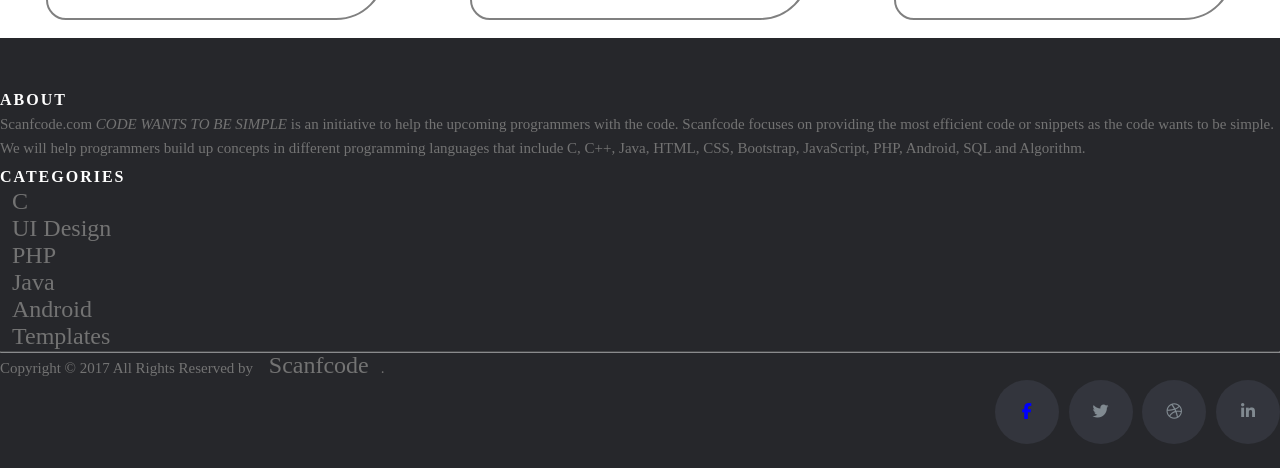
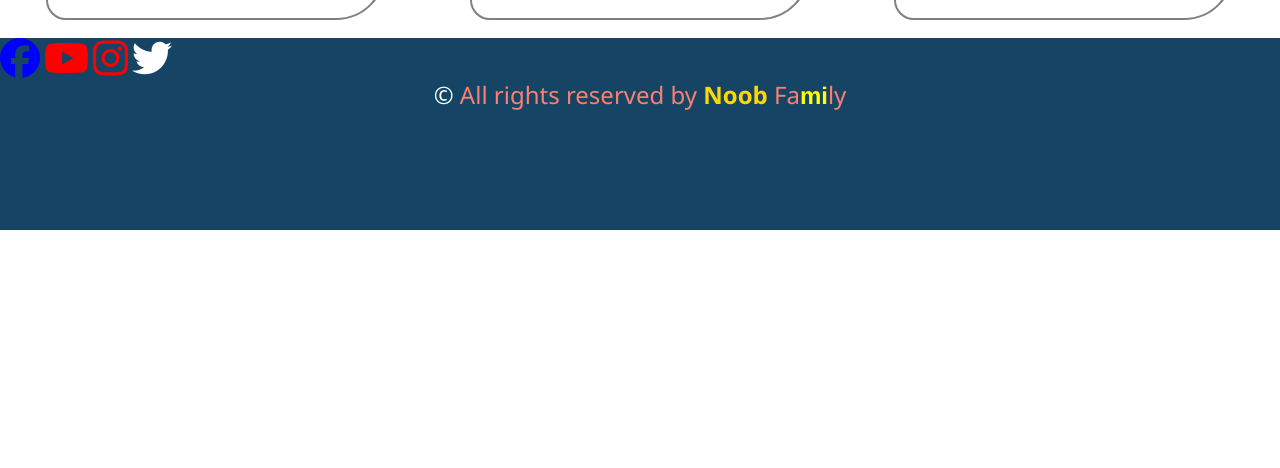
Before and after one commit to atikurahad/scratch-work, a plain HTML site: page index.html in a window 1280 px wide. Shown: the part 1788-2256 px from the top of the page. After the commit the page ends 2018 px from the top, so only its background shows below. Drawn offline with Linux system fonts and the light colour scheme.

Commit message:
social icon added

```diff
--- a/app.css
+++ b/app.css
@@ -34,11 +34,7 @@
   );
 }
 
-.footer-container {
-  height: 3rem;
-  background: rgb(165, 73, 82);
-  background: linear-gradient(rgb(126, 32, 48), purple);
-}
+
 .hero-para {
   color: white;
   font-size: 2rem;
@@ -110,168 +106,21 @@
   font-family: "Inconsolata", monospace;
 }
 
-.site-footer {
-  background-color: #26272b;
-  padding: 45px 0 20px;
-  font-size: 15px;
-  line-height: 24px;
-  color: #737373;
+.footer-container {
+  height: 12rem;
+  background: #164465;
+  /* background: linear-gradient(rgb(126, 32, 48), purple); */
 }
-
-.site-footer hr {
-  border-top-color: #bbb;
-  opacity: 0.5;
+.copyright{
+  font-size:  1.5rem;
+  color: salmon;
+  text-align: center;
+  font-family: 'Segoe UI', Tahoma, Geneva, Verdana, sans-serif;
 }
-
-.site-footer hr.small {
-  margin: 20px 0;
+.social-icon{
+  display: flex;
+  flex-direction: column-reverse;
+  font-size: 2.5rem;
+  text-decoration: none;
+  /* background: #000; */
 }
-
-.site-footer h6 {
-  color: #fff;
-  font-size: 16px;
-  text-transform: uppercase;
-  margin-top: 5px;
-  letter-spacing: 2px;
-}
-
-.site-footer a {
-  color: #737373;
-}
-
-.site-footer a:hover {
-  color: #3366cc;
-  text-decoration: none;
-}
-
-.footer-links {
-  padding-left: 0;
-  list-style: none;
-}
-
-.footer-links li {
-  display: block;
-}
-
-.footer-links a {
-  color: #737373;
-}
-
-.footer-links a:active,
-.footer-links a:focus,
-.footer-links a:hover {
-  color: #3366cc;
-  text-decoration: none;
-}
-
-.footer-links.inline li {
-  display: inline-block;
-}
-
-.site-footer .social-icons {
-  text-align: right;
-}
-
-.site-footer .social-icons a {
-  width: 40px;
-  height: 40px;
-  line-height: 40px;
-  margin-left: 6px;
-  margin-right: 0;
-  border-radius: 100%;
-  background-color: #33353d;
-}
-
-.copyright-text {
-  margin: 0;
-}
-
-@media (max-width: 991px) {
-  .site-footer [class^="col-"] {
-    margin-bottom: 30px;
-  }
-}
-
-@media (max-width: 767px) {
-  .site-footer {
-    padding-bottom: 0;
-  }
-
-  .site-footer .copyright-text,
-  .site-footer .social-icons {
-    text-align: center;
-  }
-}
-
-.social-icons {
-  padding-left: 0;
-  margin-bottom: 0;
-  list-style: none;
-}
-
-.social-icons li {
-  display: inline-block;
-  margin-bottom: 4px;
-}
-
-.social-icons li.title {
-  margin-right: 15px;
-  text-transform: uppercase;
-  color: #96a2b2;
-  font-weight: 700;
-  font-size: 13px;
-}
-
-.social-icons a {
-  background-color: #eceeef;
-  color: #818a91;
-  font-size: 16px;
-  display: inline-block;
-  line-height: 44px;
-  width: 44px;
-  height: 44px;
-  text-align: center;
-  margin-right: 8px;
-  border-radius: 100%;
-  -webkit-transition: all 0.2s linear;
-  -o-transition: all 0.2s linear;
-  transition: all 0.2s linear;
-}
-
-.social-icons a:active,
-.social-icons a:focus,
-.social-icons a:hover {
-  color: #fff;
-  background-color: #29aafe;
-}
-
-.social-icons.size-sm a {
-  line-height: 34px;
-  height: 34px;
-  width: 34px;
-  font-size: 14px;
-}
-
-.social-icons a.facebook:hover {
-  background-color: #a9abaf;
-}
-
-.social-icons a.twitter:hover {
-  background-color: #dfedf1;
-}
-
-.social-icons a.linkedin:hover {
-  background-color: #dd2312;
-}
-
-.social-icons a.dribbble:hover {
-  background-color: #602a3f;
-}
-
-@media (max-width: 767px) {
-  .social-icons li.title {
-    display: block;
-    margin-right: 0;
-    font-weight: 600;
-  }
-}
--- a/index.html
+++ b/index.html
@@ -89,7 +89,23 @@
     </section>
 
 
-    <footer class="site-footer">
+    <footer class="footer-container">
+      <i style="color: blue;" class="fa-brands fa-facebook social-icon"></i>
+      <i style="color: red;" class="fa-brands fa-youtube social-icon"></i>
+      <i style="color: red;" class="fa-brands fa-instagram social-icon"></i>
+      <i style="color: white;" class="fa-brands fa-twitter social-icon"></i>
+
+      <p class="copyright">
+        <span style="color: mintcream;">&copy;</span> All rights reserved by <span
+          style="color: gold;font-weight: 600;">Noob</span> Fa<span
+          style="color:yellow;font-weight: 600;font-family: 'Franklin Gothic Medium', 'Arial Narrow', Arial, sans-serif;">mi</span>ly
+
+      </p>
+
+    </footer>
+
+
+    <!-- <footer class="site-footer">
       <div class="container">
         <div class="row">
           <div class="col-sm-12 col-md-6">
@@ -127,7 +143,7 @@
 
           <div class="col-md-4 col-sm-6 col-xs-12">
             <ul class="social-icons">
-              <li ;"><a class="facebook" href="#"><i style="color: blue;" class="fa fa-facebook"></i></a></li>
+              <li ;><a class="facebook" href="#"><i style="color: blue;" class="fa fa-facebook"></i></a></li>
               <li><a class="twitter" href="#"><i class="fa fa-twitter"></i></a></li>
               <li><a class="dribbble" href="#"><i class="fa fa-dribbble"></i></a></li>
               <li><a class="linkedin" href="#"><i class="fa fa-linkedin"></i></a></li>
@@ -135,7 +151,7 @@
           </div>
         </div>
       </div>
-    </footer>
+    </footer> -->
   </main>
 </body>
 
```
